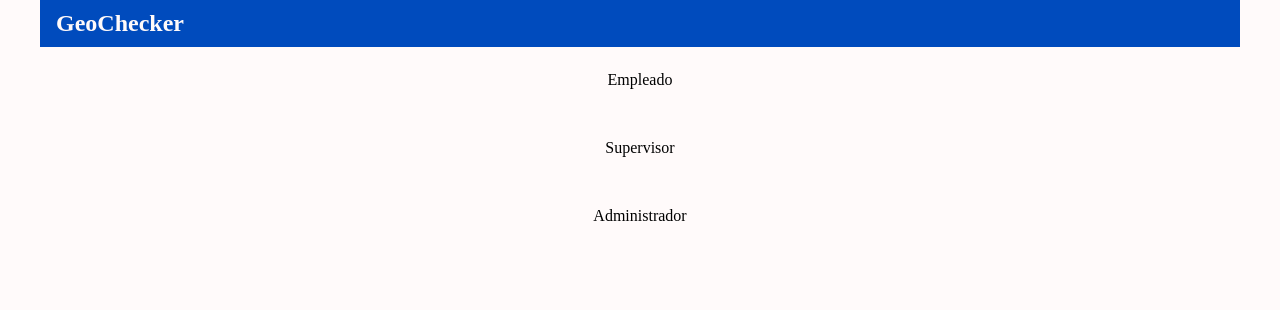
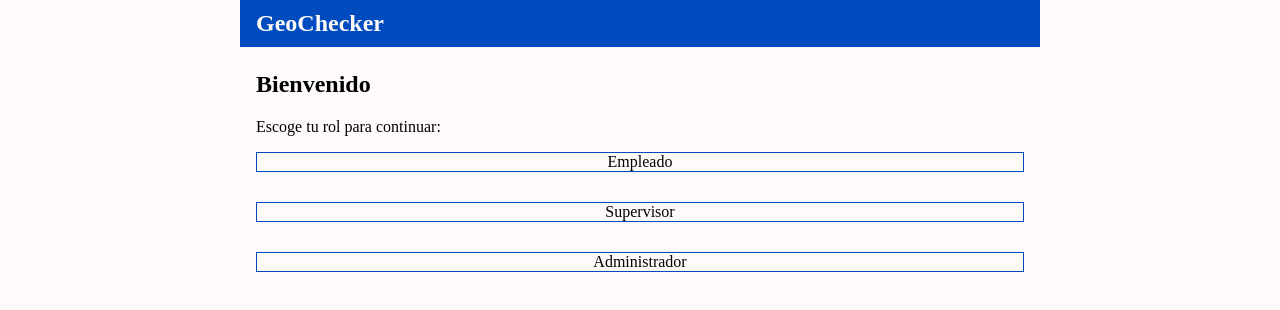
Before and after one commit to lexisgasa/geochecker, a React (Vite) app in the folder frontend/: page / in a window 1280 px wide. Shown: the top 310 px of the page. Built offline with nearby package versions, Linux system fonts and the light colour scheme.

Commit message:
Adapt style to wireframe

```diff
--- a/frontend/src/components/App/App.css
+++ b/frontend/src/components/App/App.css
@@ -1,4 +1,8 @@
 .app-container {
-  max-width: 1200px;
+  max-width: 800px;
   margin: 0 auto;
 }
+
+.page {
+  padding: 0 16px;
+}
--- a/frontend/src/components/App/App.tsx
+++ b/frontend/src/components/App/App.tsx
@@ -6,7 +6,7 @@ const App = (): React.ReactElement => {
   return (
     <div className="app-container">
       <Header />
-      <main>
+      <main className="page">
         <Main />
       </main>
     </div>
--- a/frontend/src/geoChecker/Main/Main.css
+++ b/frontend/src/geoChecker/Main/Main.css
@@ -3,5 +3,11 @@
   flex-direction: column;
   align-items: center;
   justify-content: center;
-  gap: 50px;
+  gap: 30px;
 }
+
+.main-container__link {
+  border: 1px solid var(--main);
+  width: 100%;
+  text-align: center;
+}
--- a/frontend/src/geoChecker/Main/Main.tsx
+++ b/frontend/src/geoChecker/Main/Main.tsx
@@ -2,17 +2,21 @@ import "./Main.css";
 
 const Main = (): React.ReactElement => {
   return (
+    <>
+      <h2 main-title>Bienvenido</h2>
+      <p>Escoge tu rol para continuar:</p>
       <ul className="main-container">
-      <li>
+        <li className="main-container__link">
           <a href="empleado">Empleado</a>
         </li>
-      <li>
+        <li className="main-container__link">
           <a href="supervisor">Supervisor</a>
         </li>
-      <li>
+        <li className="main-container__link">
           <a href="administrador">Administrador</a>
         </li>
       </ul>
+    </>
   );
 };
 
```
Lines whose indentation alone changed are shown as unchanged.
